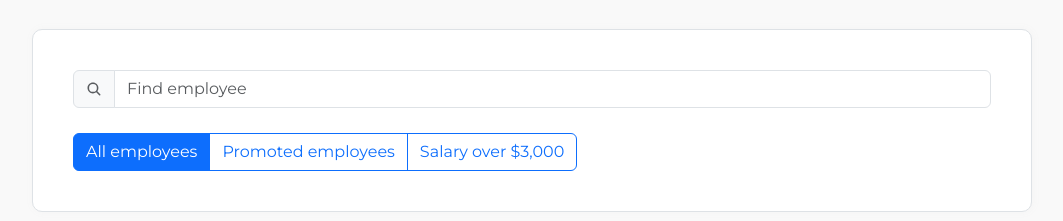
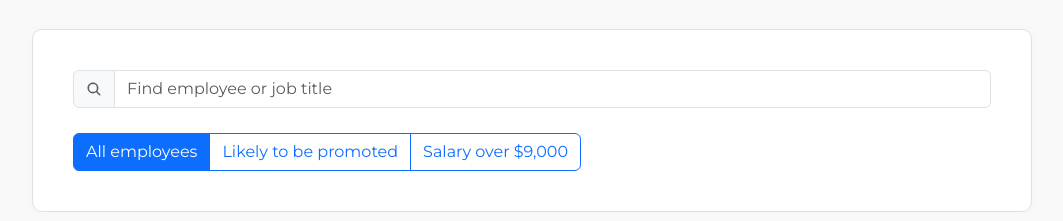
Before and after one commit to vladcyberit/EmployersApp, a React (Vite) app: page / in a window 1280 px wide. Shown: the part 364-585 px from the top of the page, without its empty margins (108-1171 px from the left). Built offline with nearby package versions, Linux system fonts and the light colour scheme.

Commit message:
implemented search functionality; improved form blur on submit; reorganized imports

```diff
--- a/src/components/app-filter/app-filter.jsx
+++ b/src/components/app-filter/app-filter.jsx
@@ -1,22 +1,28 @@
 import "./app-filter.css";
 
-const AppFilter = () => {
+const AppFilter = ({ buttonsFilter }) => {
     return (
         <div className="btn-group">
             <button
                 className="btn btn-primary"
-                type="button">
+                type="button"
+                data-btnfilter="all"
+                onClick={(e) => buttonsFilter(e.currentTarget.dataset.btnfilter)}>
                     All employees
             </button>
             <button
                 className="btn btn-outline-primary"
-                type="button">
-                    Promoted employees
+                type="button"
+                data-btnfilter="liked"
+                onClick={(e) => buttonsFilter(e.currentTarget.dataset.btnfilter)}>
+                    Likely to be promoted
             </button>
             <button
                 className="btn btn-outline-primary"
-                type="button">
-                    Salary over $3,000
+                type="button"
+                data-btnfilter="over"
+                onClick={(e) => buttonsFilter(e.currentTarget.dataset.btnfilter)}>
+                    Salary over $9,000
             </button>
         </div>
     );
--- a/src/components/app/app.jsx
+++ b/src/components/app/app.jsx
@@ -1,6 +1,5 @@
 import { Component } from "react";
 import { v4 as uuidv4 } from 'uuid';
-
 
 import AppHeader from "../app-header/app-header";
 import AppStats from "../app-stats/app-stats";
@@ -16,7 +15,9 @@ class App extends Component {
     constructor(props) {
         super(props);
         this.state = {
-            data: employees
+            data: employees,
+            searchQuery: "",
+            filter: ""
         }
     }
 
@@ -41,7 +42,6 @@ class App extends Component {
     }
 
     onToggleStatus = (id, status) => {
-        console.log(status);
         this.setState(({data}) => ({
             data: data.map(item => {
                 return (item.id === id)
@@ -51,10 +51,44 @@ class App extends Component {
         }));
     }
 
+    handleChangeParent = (searchQuery) => {
+        this.setState({
+            searchQuery: searchQuery
+        });
+    }
+
+    handleSearchFilter = (data, searchQuery, filter) => {
+        let filteredData = [...data];
+
+        if (filter === "all") {
+            filteredData
+        } else if (filter === "liked") {
+            filteredData = filteredData.filter(item => item.like)
+        } else if (filter === "over") {
+            filteredData = filteredData.filter(item => item.salary > 9000)
+        }
+
+        if (searchQuery.trim() !== "") {
+            filteredData = filteredData.filter(item =>
+            item.fullName.toLowerCase().includes(searchQuery.toLowerCase()) ||
+            item.jobTitle.toLowerCase().includes(searchQuery.toLowerCase())
+            );
+        }
+
+        return filteredData;
+    }
+
+    buttonsFilter = (filterMethod) => {
+        this.setState({
+            filter: filterMethod
+        });
+    }
+
     render() {
-        const { data } = this.state;
+        const { data, searchQuery, filter } = this.state;
         const totalValue = data.length;
         const rewardedValue = data.filter(item => item.increase === true).length;
+        const visibleEmployees = this.handleSearchFilter(data, searchQuery, filter);
 
         return (
             <div className="app">
@@ -63,11 +97,14 @@ class App extends Component {
                     totalValue={totalValue}
                     rewardedValue={rewardedValue}/>
                 <div className="search-panel">
-                    <SearchPanel />
-                    <AppFilter />
+                    <SearchPanel
+                        handleChangeParent={this.handleChangeParent}/>
+                    <AppFilter
+                        buttonsFilter={this.buttonsFilter}
+                        />
                 </div>
                 <EmployersList
-                    data={data}
+                    data={visibleEmployees}
                     onDelete={this.deleteItem}
                     onToggleStatus={this.onToggleStatus}/>
                 <EmployersAddForm
--- a/src/components/employers-add-form/employers-add-form.jsx
+++ b/src/components/employers-add-form/employers-add-form.jsx
@@ -1,7 +1,7 @@
 import { Component } from "react";
-import "./employers-add-form.css";
 import { IoAdd } from "react-icons/io5";
 
+import "./employers-add-form.css";
 
 class EmployersAddForm extends Component {
     constructor(props) {
@@ -94,6 +94,10 @@ class EmployersAddForm extends Component {
     onSubmit = (e) => {
         e.preventDefault();
 
+        if (document.activeElement) {
+            document.activeElement.blur();
+        }
+
         const { fullName, jobTitle, salary } = this.state;
         const { onAdd } = this.props;
 
--- a/src/components/search-panel/search-panel.jsx
+++ b/src/components/search-panel/search-panel.jsx
@@ -1,16 +1,28 @@
+import { useState } from "react";
+import { IoSearch } from "react-icons/io5";
+
 import "./search-panel.css";
 
-import { IoSearch } from "react-icons/io5";
 
+const SearchPanel = ({ handleChangeParent }) => {
+    const [searchQuery, setSearchQuery] = useState("");
 
-const SearchPanel = () => {
+    const handleChange = (e) => {
+        const searchQuery = e.target.value
+
+        setSearchQuery(searchQuery);
+        handleChangeParent(searchQuery);
+    }
+
     return (
         <div className="input-group flex-nowrap">
             <span className="input-group-text" id="addon-wrapping"><IoSearch className="search-icon"/></span>
             <input
             type="text"
             className="form-control search-input"
-            placeholder="Find employee" />
+            placeholder="Find employee or job title"
+            value={searchQuery}
+            onChange={handleChange} />
         </div>
     );
 }
```
